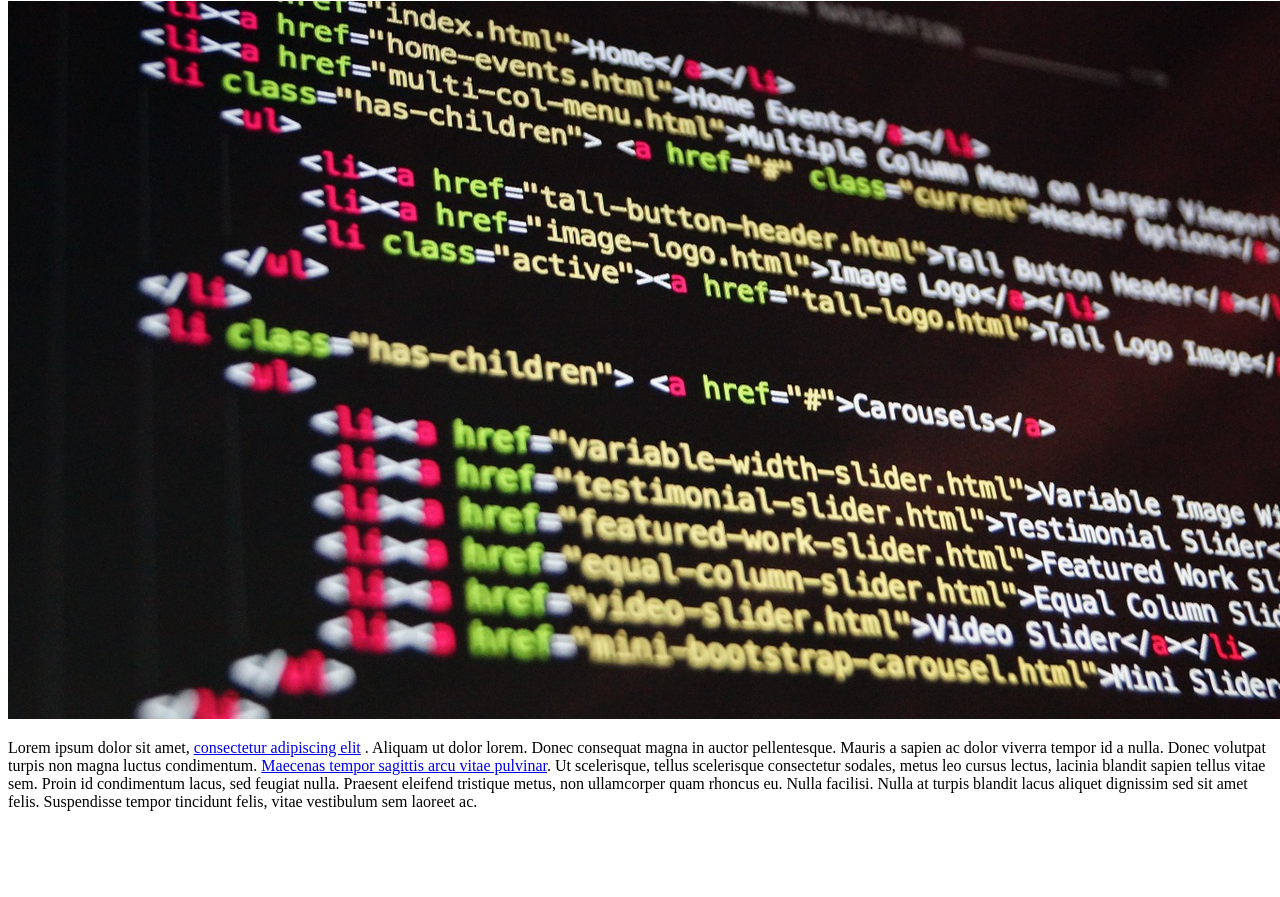
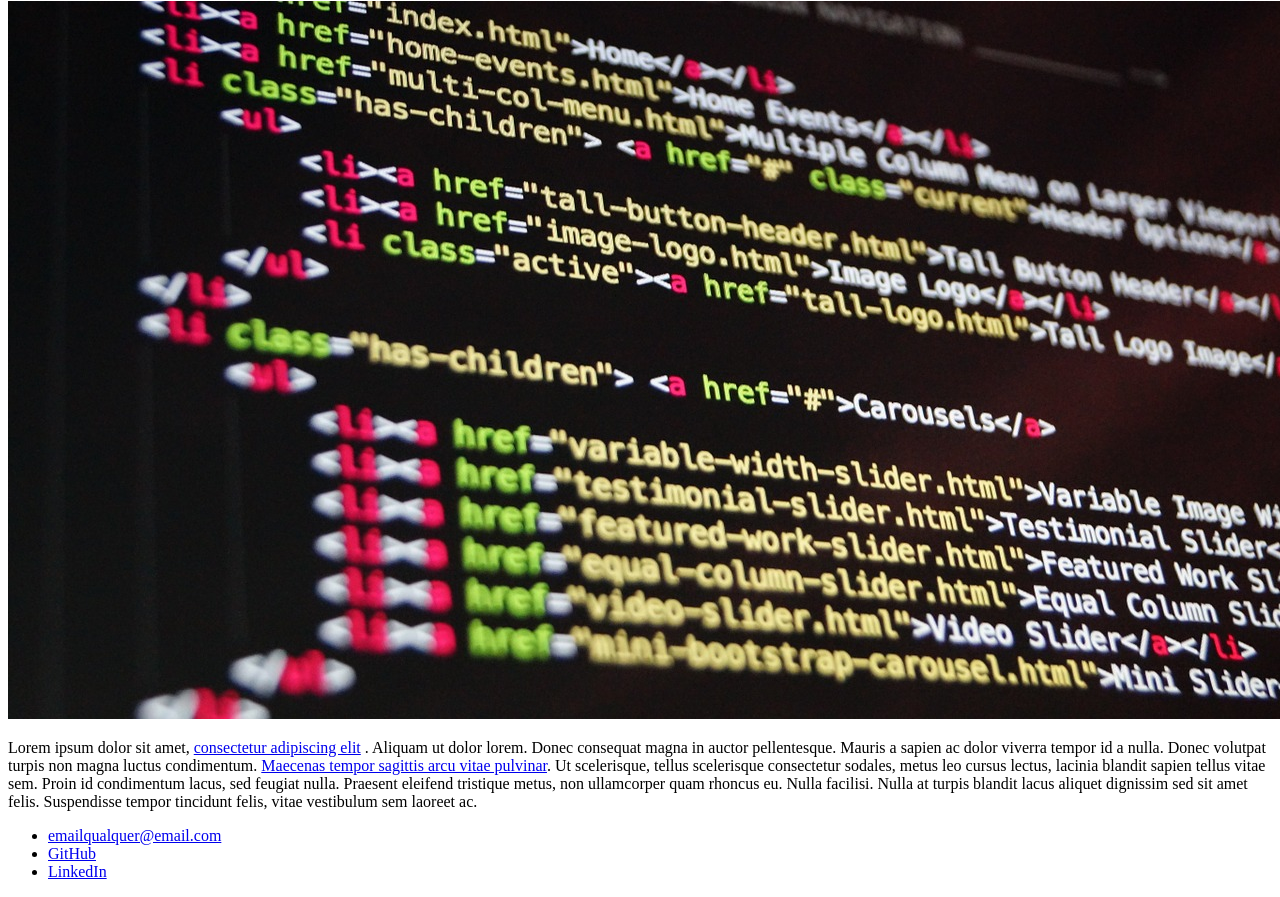
Before and after one commit to Gabe-dev/Curso-HTML5, a plain HTML site: page index.html in a window 1280 px wide. Shown: the part 479-1376 px from the top of the page. Before the commit the page ends 1306 px from the top, so only its background shows below. Drawn offline with Linux system fonts and the light colour scheme.

Commit message:
Como organizar listas com HTML

```diff
--- a/index.html
+++ b/index.html
@@ -23,6 +23,18 @@
                </p>
             </article>
         </section>
-        <footer></footer>
+        <footer>
+            <ul>
+                <li>
+                    <a href="mailto:emailqualquer@email.com" target="_blank">emailqualquer@email.com</a>
+                </li>
+                <li>
+                    <a href="https://github.com/Gabe-dev" target="_blank">GitHub</a>
+                </li>
+                <li>
+                    <a href="https://www.linkedin.com/in/gabriel-d-dev-web/" target="_blank">LinkedIn</a>
+                </li>
+            </ul>
+        </footer>
     </body>
 </html>
```
